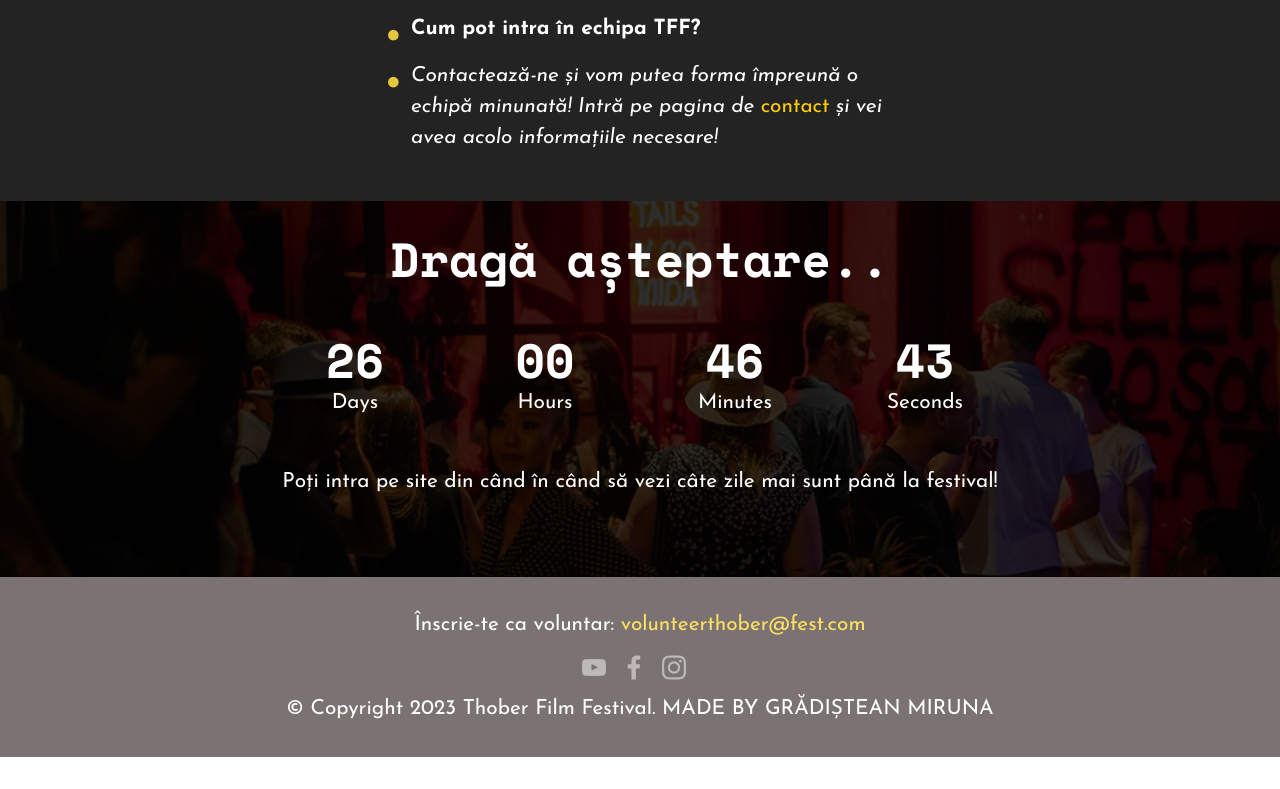
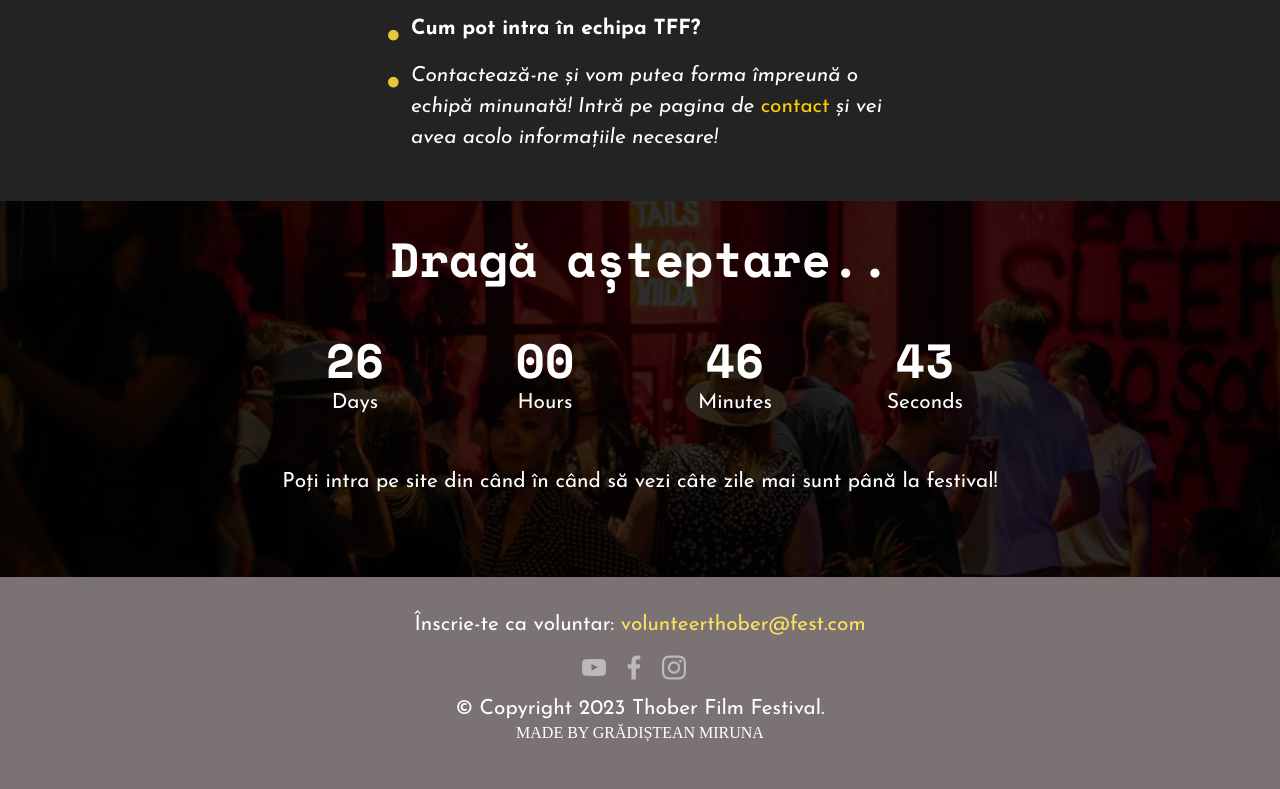
Before and after one commit to minagrd/TFF, a plain HTML site: page index.html in a window 1280 px wide. Shown: the part 3361-4150 px from the top of the page. Before the commit the page ends 4118 px from the top, so only its background shows below. Drawn offline with nearby package versions, Linux system fonts and the light colour scheme; a web font is replaced by a local one.

Commit message:
Update index.html

```diff
--- a/index.html
+++ b/index.html
@@ -282,7 +282,10 @@
             <div class="row row-copirayt">
                 <p class="mbr-text mb-0 mbr-fonts-style mbr-white align-center display-7">
                     © Copyright 2023 Thober Film Festival.
-                    MADE BY GRĂDIȘTEAN MIRUNA</p>
+                    </p>
+                <p>
+                    MADE BY GRĂDIȘTEAN MIRUNA
+                </p>
             </div>
         </div>
     </div>
```
